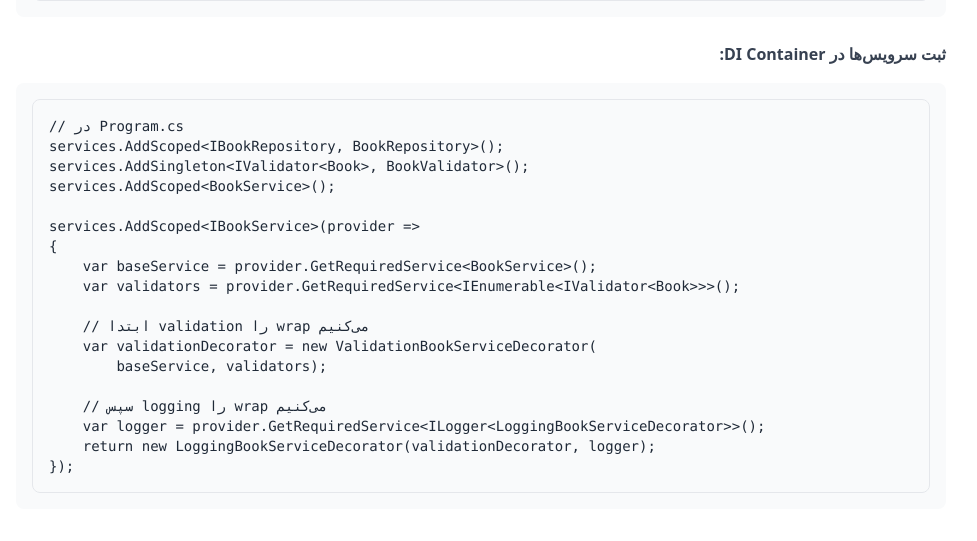
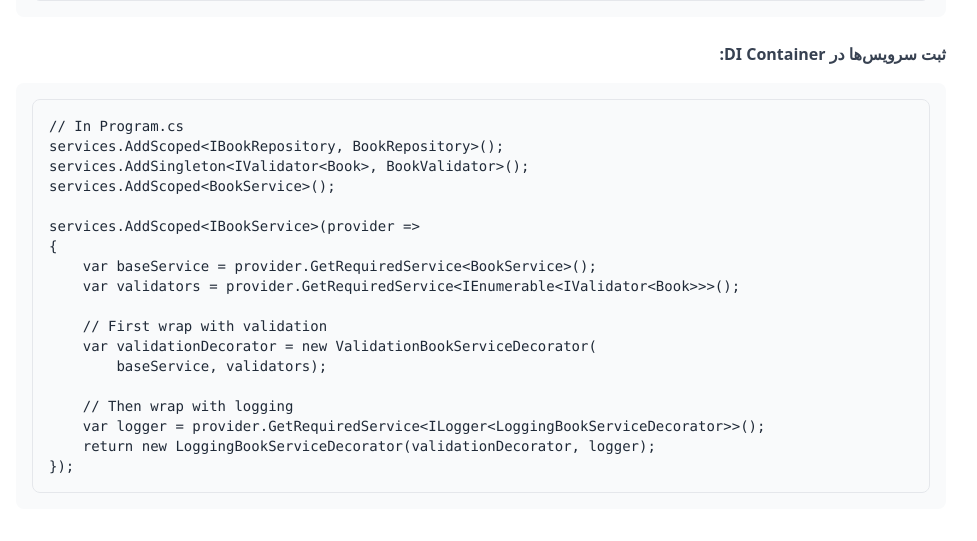
Before and after one commit to ghaninia/handbook, a Next.js app: page /design-patterns/decorator in a window 1280 px wide. Shown: the part 2610-3151 px from the top of the page, without its empty margins (0-977 px from the left). Built offline with nearby package versions, Linux system fonts and the light colour scheme; a small style sheet from the web is missing.

Commit message:
fix: update comments from Persian to English for better clarity in Decorator, Repository, Singleton, and Strategy pattern pages

```diff
--- a/src/app/design-patterns/decorator/page.tsx
+++ b/src/app/design-patterns/decorator/page.tsx
@@ -152,7 +152,7 @@ public class ValidationBookServiceDecorator : IBookService
             <strong>ثبت سرویس‌ها در DI Container:</strong>
           </p>
           <div className="bg-gray-50 dark:bg-gray-900 p-4 rounded-lg mb-4 font-mono text-sm overflow-x-auto" dir="ltr">
-            <pre className="text-gray-800 dark:text-gray-200">{`// در Program.cs
+            <pre className="text-gray-800 dark:text-gray-200">{`// In Program.cs
 services.AddScoped<IBookRepository, BookRepository>();
 services.AddSingleton<IValidator<Book>, BookValidator>();
 services.AddScoped<BookService>();
@@ -162,11 +162,11 @@ services.AddScoped<IBookService>(provider =>
     var baseService = provider.GetRequiredService<BookService>();
     var validators = provider.GetRequiredService<IEnumerable<IValidator<Book>>>();
 
-    // ابتدا validation را wrap می‌کنیم
+    // First wrap with validation
     var validationDecorator = new ValidationBookServiceDecorator(
         baseService, validators);
 
-    // سپس logging را wrap می‌کنیم
+    // Then wrap with logging
     var logger = provider.GetRequiredService<ILogger<LoggingBookServiceDecorator>>();
     return new LoggingBookServiceDecorator(validationDecorator, logger);
 });`}</pre>
--- a/src/app/design-patterns/repository/page.tsx
+++ b/src/app/design-patterns/repository/page.tsx
@@ -120,7 +120,7 @@ export default function RepositoryPage() {
             Repository معمولاً با Specification Pattern ترکیب می‌شود برای query های پیچیده:
           </p>
           <div className="bg-gray-50 dark:bg-gray-900 p-4 rounded-lg mb-4 font-mono text-sm overflow-x-auto" dir="ltr">
-            <pre className="text-gray-800 dark:text-gray-200">{`// Specification برای محصولات فعال
+            <pre className="text-gray-800 dark:text-gray-200">{`// Specification for active products
 public class ActiveProductsSpec : Specification<Product>
 {
     public ActiveProductsSpec()
@@ -129,7 +129,7 @@ public class ActiveProductsSpec : Specification<Product>
     }
 }
 
-// استفاده در سرویس
+// Usage in service
 var activeProducts = await _productRepository
     .ListAsync(new ActiveProductsSpec());`}</pre>
           </div>
--- a/src/app/design-patterns/singleton/page.tsx
+++ b/src/app/design-patterns/singleton/page.tsx
@@ -50,10 +50,10 @@ export default function SingletonPage() {
             به جای استفاده از Singleton، از Dependency Injection استفاده کنید. در ASP.NET Core:
           </p>
           <div className="bg-gray-50 dark:bg-gray-900 p-4 rounded-lg mb-4 font-mono text-sm overflow-x-auto" dir="ltr">
-            <pre className="text-gray-800 dark:text-gray-200">{`// در Program.cs یا Startup.cs
+            <pre className="text-gray-800 dark:text-gray-200">{`// In Program.cs or Startup.cs
 services.AddSingleton<IMyService, MyService>();
 
-// در کلاس شما
+// In your class
 public class MyController : Controller
 {
     private readonly IMyService _myService;
@@ -86,7 +86,7 @@ public class MyController : Controller
 
     private Singleton()
     {
-        // سازنده خصوصی
+        // Private constructor
     }
 }`}</pre>
           </div>
--- a/src/app/design-patterns/strategy/page.tsx
+++ b/src/app/design-patterns/strategy/page.tsx
@@ -72,7 +72,7 @@ export default function StrategyPage() {
         _movieRepository = movieRepository;
     }
 
-    // Poor man's dependency injection برای سازنده پیش‌فرض
+    // Poor man's dependency injection for default constructor
     public MoviesController() : this(new EfMovieRepository())
     {}
 
@@ -84,14 +84,14 @@ export default function StrategyPage() {
     }
 }
 
-// استراتژی - رابط Repository
+// Strategy - Repository interface
 public interface IMovieRepository
 {
     IEnumerable<string> ListGenres();
     IEnumerable<Movie> ListMovies(string movieGenre, string searchString);
 }
 
-// پیاده‌سازی خاص - EF
+// Concrete implementation - EF
 public class EfMovieRepository : IMovieRepository
 {
     private readonly MovieDbContext db = new MovieDbContext();
```
